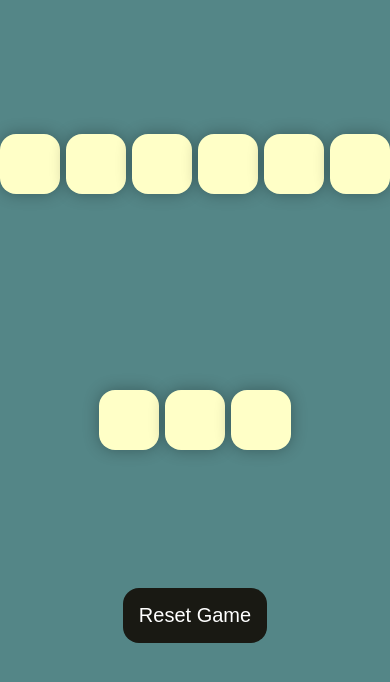
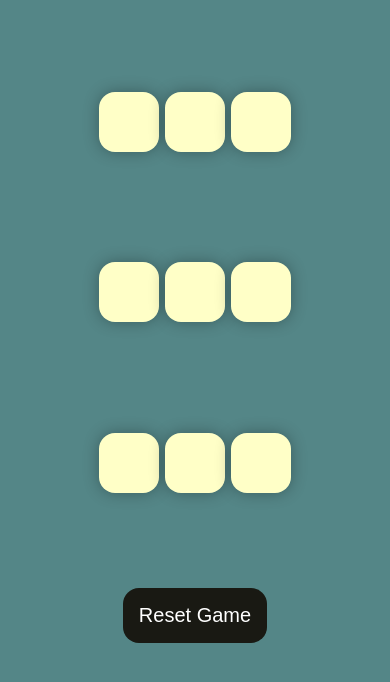
Before and after one commit to Shetty852/Tic-Tac-Toe, a plain HTML site: page index.html in a window 390 px wide. Shown: the part 40-722 px from the top of the page. Drawn offline with Linux system fonts and the light colour scheme.

Commit message:
Update style.css

```diff
--- a/style.css
+++ b/style.css
@@ -90,7 +90,7 @@ body {
 
 @media screen and (max-width: 600px) {
     .game {
-        width: 400vw;
+        width: 50vw;
     }
 
     .box {
```
